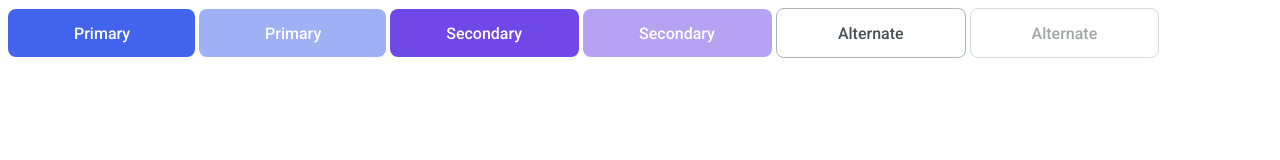
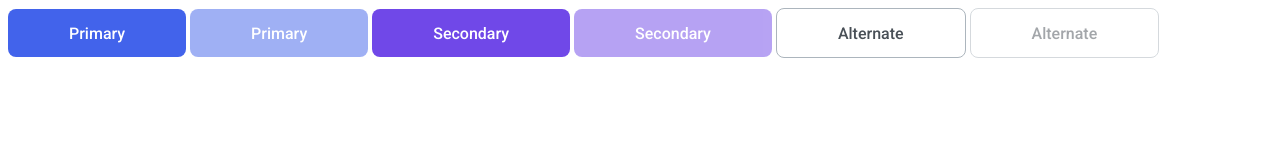
Before and after one commit to js-tasks-ru/htmlcss-20240216_vladimir-khleborodov, a website: page 03-lection1/01-button/index.html in a window 1280 px wide. Drawn offline with Linux system fonts and the light colour scheme.

Commit message:
added changes to button.css file

```diff
--- a/03-lection1/01-button/button.css
+++ b/03-lection1/01-button/button.css
@@ -1,7 +1,7 @@
 .button {
-  padding-top: 15px;
-  padding-bottom: 14px;
+  padding: 15px 61px 14px;
 
+  font-family: 'Roboto', Arial, sans-serif;
   font-size: 16px;
   font-weight: 500;
   line-height: 19px;
@@ -21,14 +21,10 @@
 
 .button:disabled {
   opacity: 0.5;
-  cursor: not-allowed;
   pointer-events: none;
 }
 
 .button_primary {
-  padding-left: 66px;
-  padding-right: 65px;
-
   background-color: var(--blue);
 }
 
@@ -37,11 +33,7 @@
 }
 
 .button_secondary {
-  padding-left: 56px;
-  padding-right: 57px;
-
   background-color: var(--purple);
-  ;
 }
 
 .button_secondary:hover {
@@ -49,9 +41,6 @@
 }
 
 .button_alternate {
-  padding-left: 61px;
-  padding-right: 61px;
-
   color: var(--grey-4);
   border: 1px solid var(--grey-3);
   background-color: var(--white);
```
